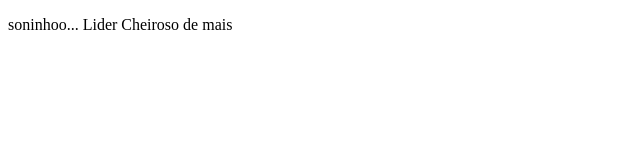
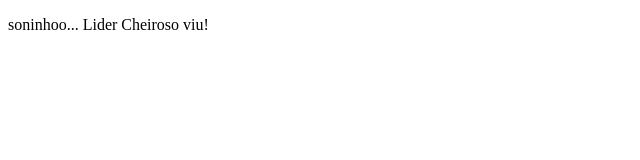
Before and after one commit to Valverde0611/site-do-lider, a plain HTML site: page index.html in a window 1280 px wide. Shown: the full height of the page, 0-640 px from the left. Drawn offline with Linux system fonts and the light colour scheme.

Commit message:
altercao no soninho

```diff
--- a/index.html
+++ b/index.html
@@ -3,7 +3,7 @@
 <head>
 <meta charset="utf-8">
 <title>Index</title>
-<p>soninhoo...  Lider Cheiroso de mais</p>
+<p>soninhoo...  Lider Cheiroso viu!</p>
 </head>
 
 <body>
```
